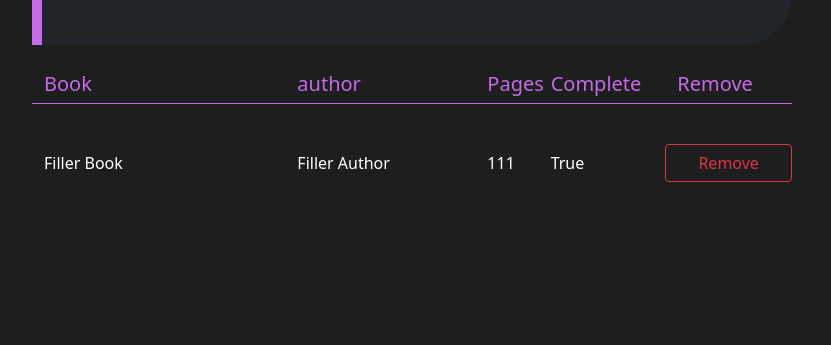
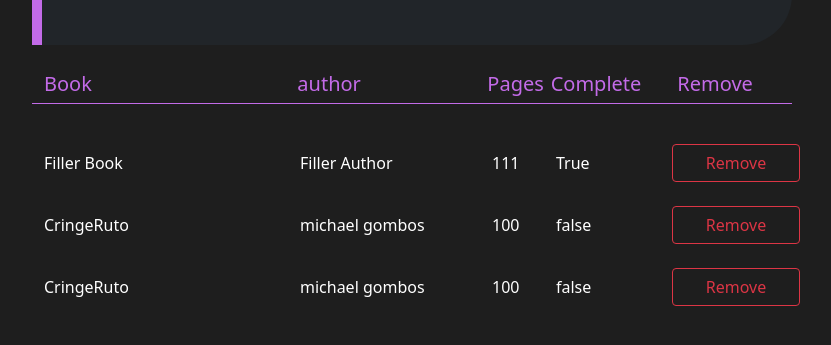
Before and after one commit to MichaelGombos/web-js-library, a plain HTML site: page index.html in a window 1280 px wide. Shown: the part 307-652 px from the top of the page, without its empty margins (38-869 px from the left). Drawn offline with Linux system fonts and the light colour scheme.

Commit message:
Feat: added filler element for books

```diff
--- a/index.html
+++ b/index.html
@@ -66,21 +66,23 @@
           </div>
         </div>
         <hr class="bg-primary col-8 mb-3 mt-1 opacity-100" />
-        <div class="mt-4 col-8 text-white">
+        <div id="library-array">
+          <div class="mt-4 col-8 text-white book">
             <div class="row align-items-start">
               <div class="col-4 my-auto">
-              <p class="my-auto">Filler Book</p>
+                <p class="my-auto book-name">Filler Book</p>
               </div>
               <div class="col-3 my-auto">
-              <p class="my-auto">Filler Author</p>
+                <p class="my-auto book-author">Filler Author</p>
               </div>
               <div class="col-1 my-auto">
-              <p class="my-auto">111</p>
+                <p class="my-auto book-pages">111</p>
               </div>
               <div class="col-1 my-auto">
-              <p class="my-auto">True</p>
+                <p class="my-auto book-read">True</p>
               </div>
               <div class="col-2 offset-1 btn btn-outline-danger">Remove</div>
+            </div>
           </div>
         </div>
       </div>
--- a/main.js
+++ b/main.js
@@ -0,0 +1,49 @@
+//User can enter in name author pages and if they completed book
+//I add this information to an object
+//This object is placed into an array of books
+//Once an object is placed or removed.. Display the library
+
+let library = new Array();
+let domLibrary = document.getElementById("library-array");
+
+function Book(name, author, pages, read) {
+  this.name = name;
+  this.author = author;
+  this.pages = pages;
+  this.read = read;
+}
+
+function addToLibrary(book) {
+  const bookElement = document.createElement("div");
+  bookElement.classList.add("mt-4");
+  bookElement.classList.add("col-8");
+  bookElement.classList.add("text-white");
+  bookElement.classList.add("book");
+
+  bookElement.innerHTML = `
+  <div class="row align-items-start">
+  <div class="col-4 my-auto">
+    <p class="my-auto book-name">${book.name}</p>
+  </div>
+  <div class="col-3 my-auto">
+    <p class="my-auto book-author">${book.author}</p>
+  </div>
+  <div class="col-1 my-auto">
+    <p class="my-auto book-pages">${book.pages}</p>
+  </div>
+  <div class="col-1 my-auto">
+    <p class="my-auto book-read">${book.read}</p>
+  </div>
+  <div class="col-2 offset-1 btn btn-outline-danger">Remove</div>
+</div>
+  `;
+  domLibrary.appendChild(bookElement);
+}
+
+function removeFromLibrary(book) {
+  //TODO
+}
+
+let naruto = new Book("CringeRuto", "michael gombos", "100", "false");
+addToLibrary(naruto);
+addToLibrary(naruto);
```
Lines whose indentation alone changed are shown as unchanged.
